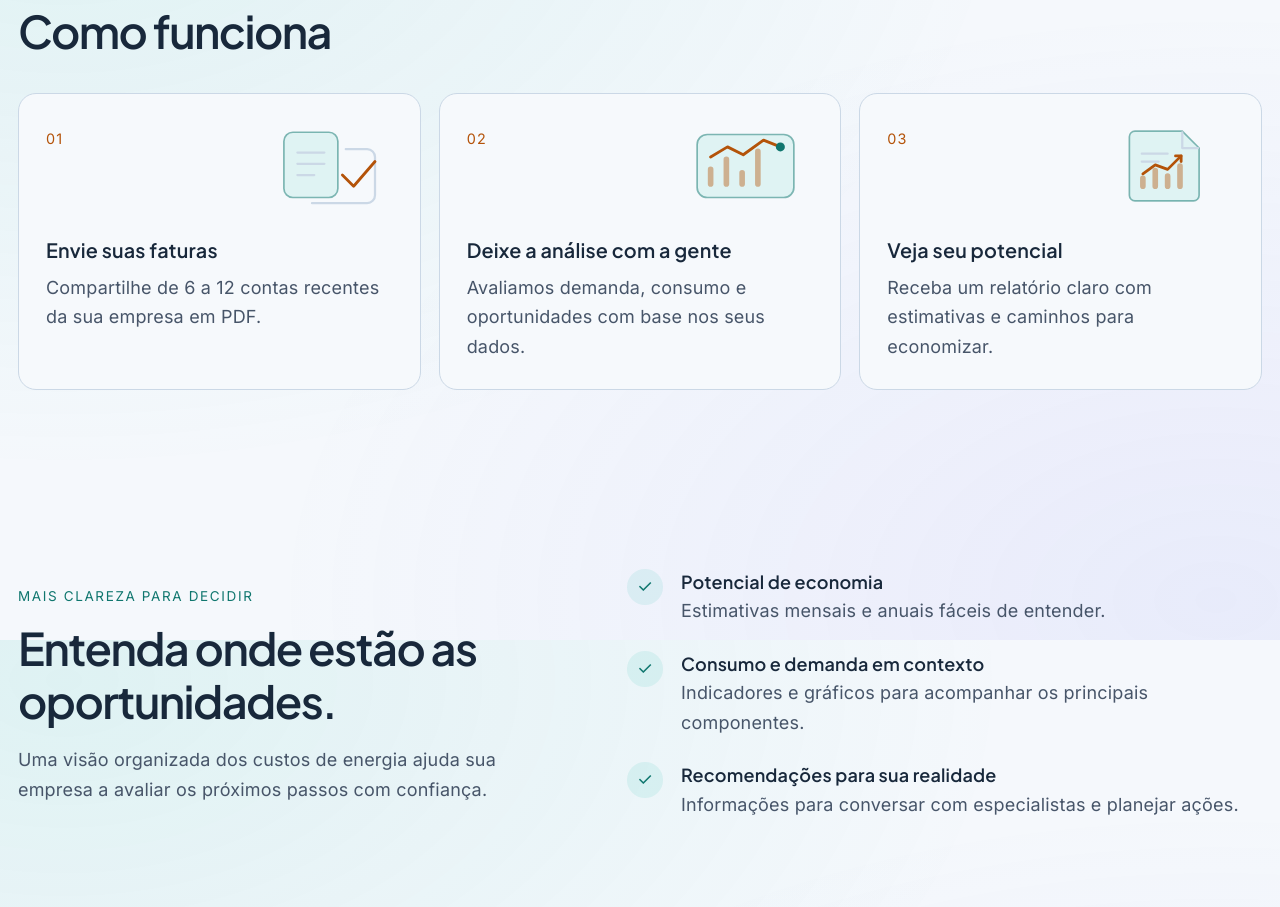
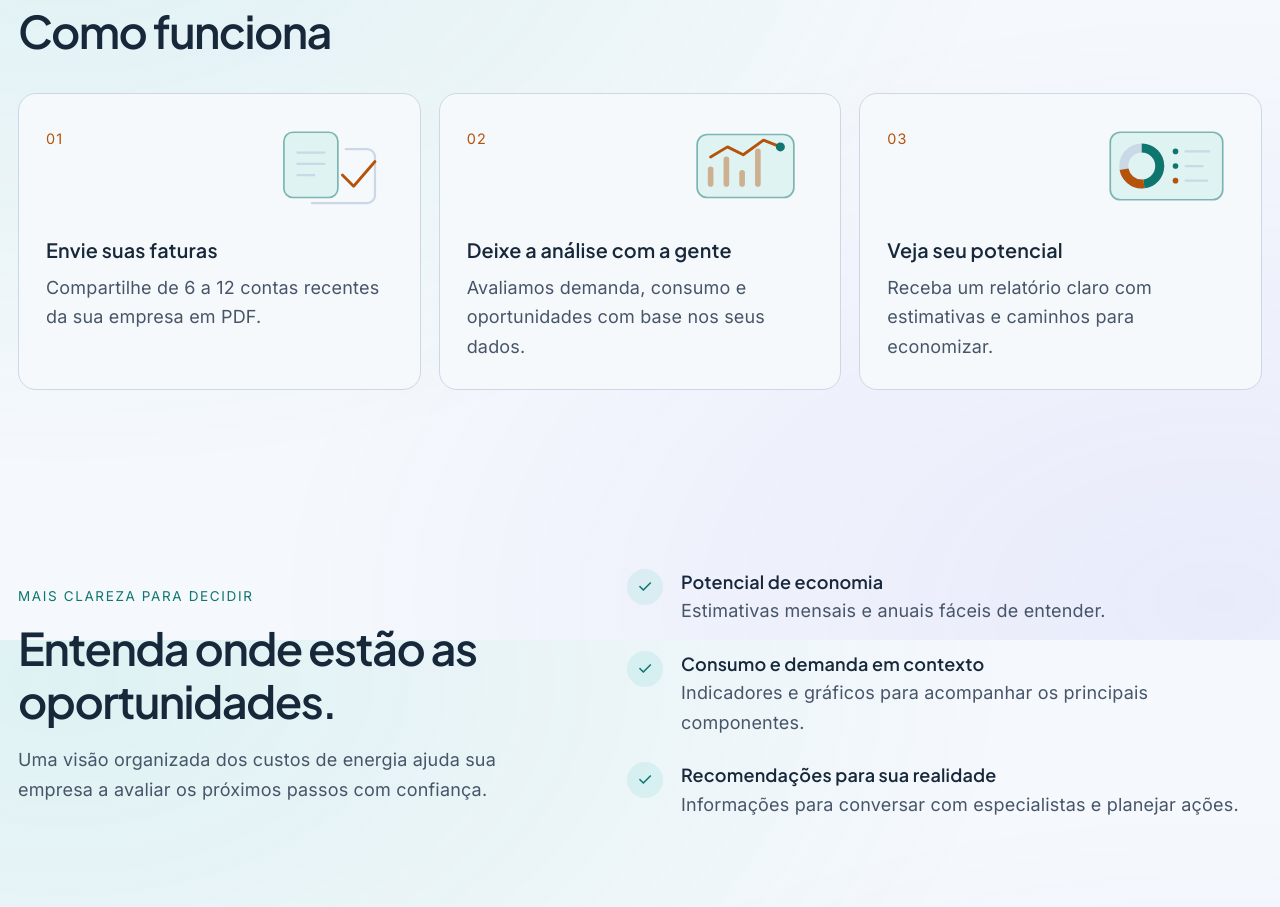
Before and after one commit to virgilio-vpr/EnerDiag, a React (Vite) app in the folder frontend/: page / in a window 1280 px wide. Shown: the part 960-1867 px from the top of the page. Built offline with nearby package versions, Linux system fonts and the light colour scheme.

Commit message:
algumas atualizações de logo e ícones no frontend

```diff
--- a/frontend/src/App.css
+++ b/frontend/src/App.css
@@ -195,6 +195,10 @@
 .process-visual__bar { stroke: var(--accent-border); stroke-width: 5; stroke-linecap: round; }
 .process-visual__accent { stroke: var(--accent); stroke-width: 2.5; stroke-linecap: round; stroke-linejoin: round; }
 .process-visual__dot { fill: var(--accent); }
+.process-visual__report-ring { stroke: var(--border); stroke-width: 8; }
+.process-visual__report-segment { stroke: var(--accent); stroke-width: 8; }
+.process-visual__report-segment--tertiary { stroke: var(--tertiary); }
+.process-visual__report-dot { fill: var(--tertiary); }
 .process-visual--tertiary .process-visual__bar { stroke: color-mix(in srgb, var(--tertiary) 42%, transparent); }
 .process-visual--tertiary .process-visual__accent { stroke: var(--tertiary); }
 .info-card h3 { margin: 0 0 0.55rem; color: var(--text-h); font-size: 1.1rem; }
--- a/frontend/src/App.tsx
+++ b/frontend/src/App.tsx
@@ -117,7 +117,19 @@ function App() {
               <h3>Deixe a análise com a gente</h3><p>Avaliamos demanda, consumo e oportunidades com base nos seus dados.</p>
             </article>
             <article className="info-card">
-              <div className="process-card-top"><span className="step-number step-number--tertiary">03</span><svg className="process-visual process-visual--tertiary" viewBox="0 0 120 80" fill="none" aria-hidden="true"><path d="M32 9h42l15 15v42a5 5 0 0 1-5 5H32a5 5 0 0 1-5-5V14a5 5 0 0 1 5-5Z" className="process-visual__paper" /><path d="M74 10v14h14M38 29h23M38 36h15" className="process-visual__line" /><path d="M39 58V51M50 58V44M61 58V49M72 58V40" className="process-visual__bar" /><path d="m39 47 11-8 11 4 12-12" className="process-visual__accent" /><path d="M68 31h5v5" className="process-visual__accent" /></svg></div>
+              <div className="process-card-top">
+                <span className="step-number step-number--tertiary">03</span>
+                <svg className="process-visual process-visual--tertiary" viewBox="0 0 120 80" fill="none" aria-hidden="true">
+                  <rect x="10" y="10" width="100" height="60" rx="9" className="process-visual__paper" />
+                  <circle cx="38" cy="40" r="16" className="process-visual__report-ring" />
+                  <circle cx="38" cy="40" r="16" pathLength="100" strokeDasharray="48 52" transform="rotate(-90 38 40)" className="process-visual__report-segment" />
+                  <circle cx="38" cy="40" r="16" pathLength="100" strokeDasharray="24 76" strokeDashoffset="-48" transform="rotate(-90 38 40)" className="process-visual__report-segment process-visual__report-segment--tertiary" />
+                  <circle cx="68" cy="27" r="2.5" className="process-visual__dot" />
+                  <circle cx="68" cy="40" r="2.5" className="process-visual__dot" />
+                  <circle cx="68" cy="53" r="2.5" className="process-visual__report-dot" />
+                  <path d="M77 27h21M77 40h15M77 53h19" className="process-visual__line" />
+                </svg>
+              </div>
               <h3>Veja seu potencial</h3><p>Receba um relatório claro com estimativas e caminhos para economizar.</p>
             </article>
           </div>
```
